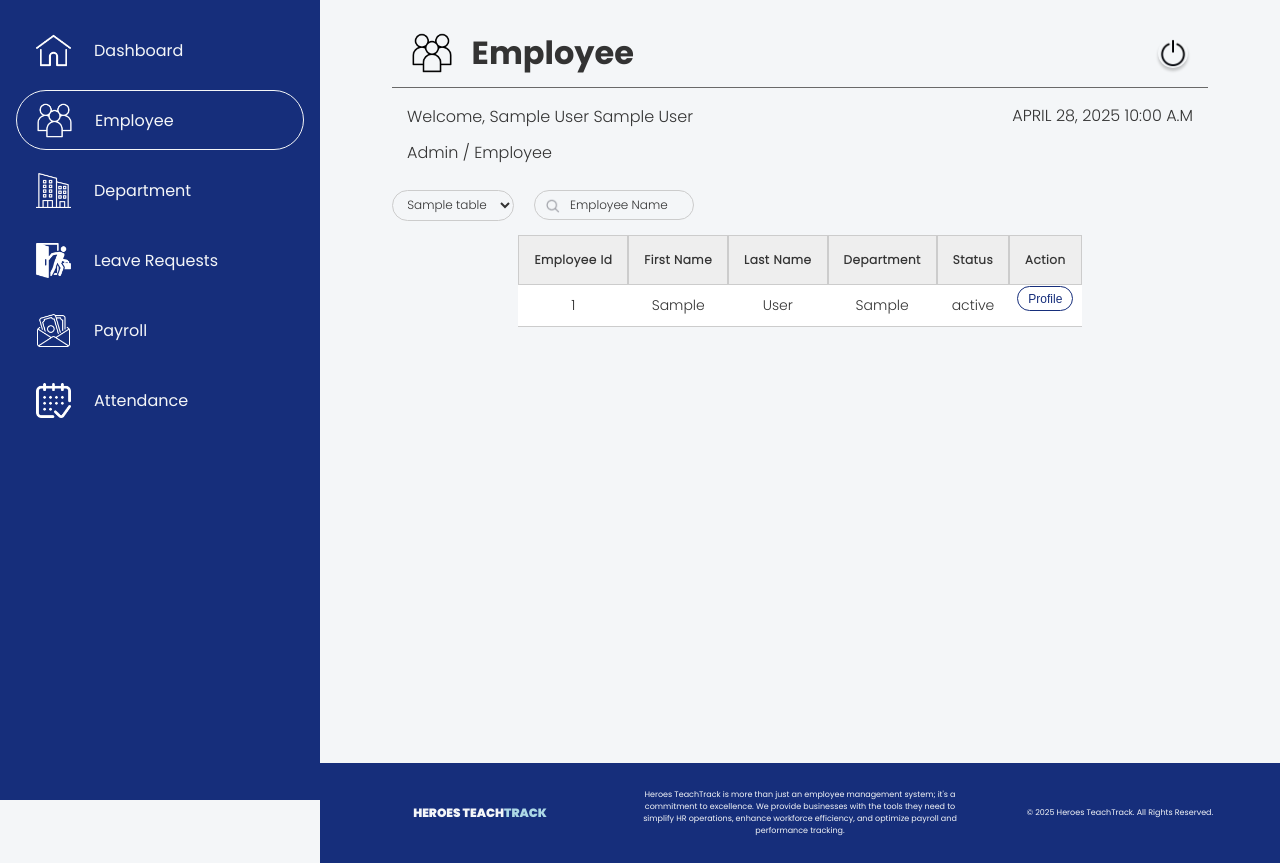
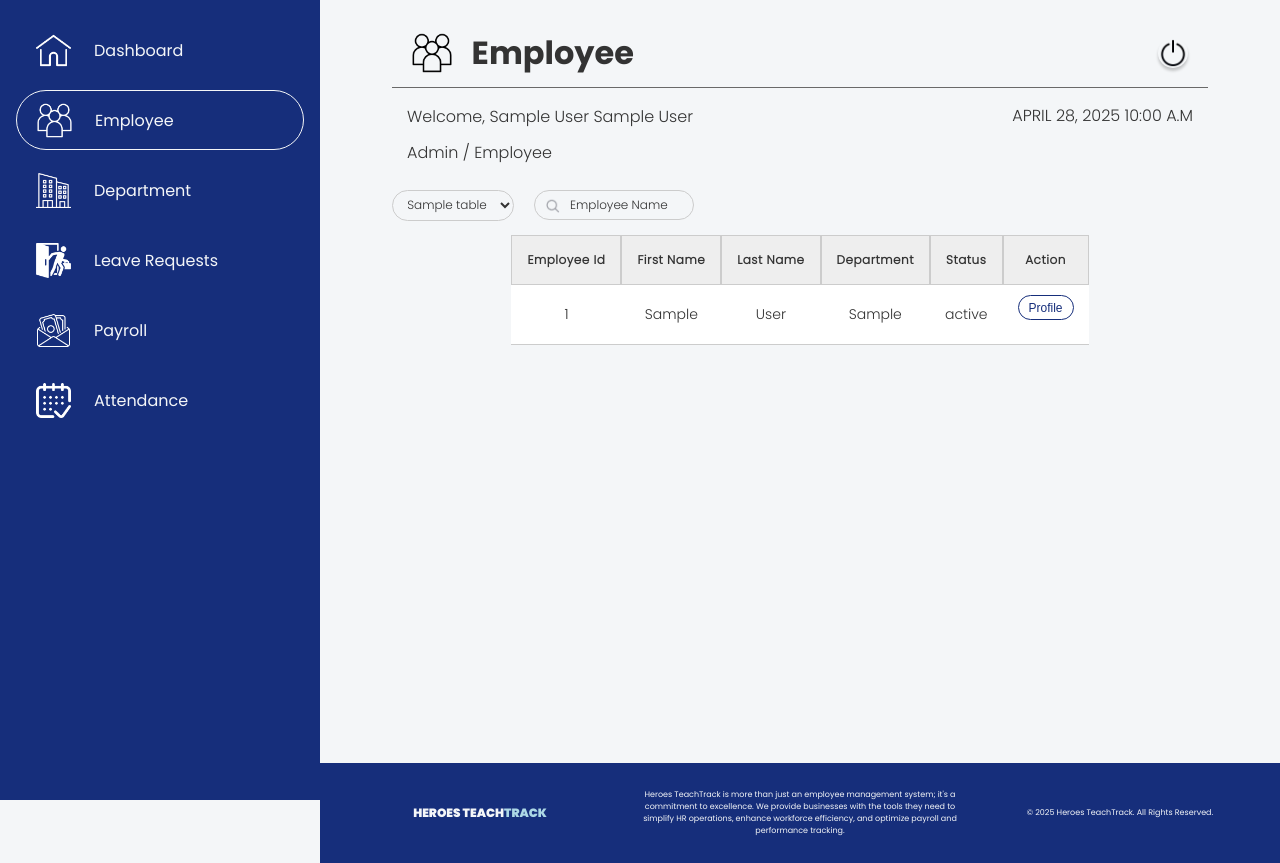
Before and after one commit to Jahmiebelle/Accounting-Management-System, a PHP site: page /Dashboard/admin/admin_employee.php in a window 1280 px wide. Shown: the part 80-943 px from the top of the page. Run offline with PHP 8.4, Linux system fonts and the light colour scheme; the visitor is signed in with stand-in values (Sample User, id 1); tables that the repository leaves empty or names only in its code hold one stand-in row (values such as "Sample post").

Commit message:
update admin_employee.css

```diff
--- a/AccountingSys/Styles/admin_employee.css
+++ b/AccountingSys/Styles/admin_employee.css
@@ -500,6 +500,7 @@ th {
 }
 
 td {
+  padding: 10px 15px;
   text-justify: center;
   text-align: center;
   font-family: 'Poppins-light';
```
